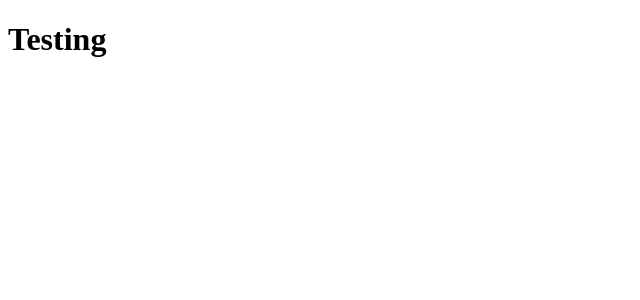
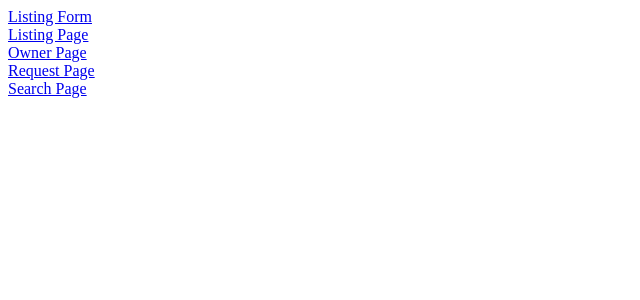
Before and after one commit to uprm-inso-4115-2020-2021-s2/semester-project-team-3, a Next.js app in the folder frontend/: page / in a window 1280 px wide. Shown: the top 300 px of the page, without its empty margins (0-640 px from the left). Built offline with nearby package versions, Linux system fonts and the light colour scheme.

Commit message:
page structure

```diff
--- a/frontend/src/pages/index.tsx
+++ b/frontend/src/pages/index.tsx
@@ -1,3 +1,7 @@
-const Index = () => <h1>Testing</h1>
+import Landing from './landing'
 
-export default Index
+export default function Index() {
+    return (
+        <Landing />
+    )
+}
--- /dev/null
+++ b/frontend/src/pages/landing/index.tsx
@@ -0,0 +1,25 @@
+import React from "react"
+export default function Index(){
+    return(
+        <div>
+            <div>
+               <a href="/lform">Listing Form</a>
+            </div>
+            <div>
+               <a href="/listing">Listing Page</a>
+            </div>
+            <div>
+               <a href="/owner">Owner Page</a>
+            </div>
+            <div>
+               <a href="/request">Request Page</a>
+            </div>
+            <div>
+               <a href="/search/search">Search Page</a>
+            </div>
+        </div>
+
+
+    )
+
+}
--- /dev/null
+++ b/frontend/src/pages/lform/index.tsx
@@ -0,0 +1,6 @@
+export default function Index(){
+    return(
+        <h1>This is Listing Form</h1>
+    )
+
+}
--- /dev/null
+++ b/frontend/src/pages/listing/index.tsx
@@ -0,0 +1,6 @@
+export default function Index(){
+    return(
+        <h1>This is Listing Page</h1>
+    )
+
+}
--- /dev/null
+++ b/frontend/src/pages/owner/index.tsx
@@ -0,0 +1,6 @@
+export default function Index(){
+    return(
+        <h1>This is Owner Page</h1>
+    )
+
+}
--- /dev/null
+++ b/frontend/src/pages/search/index.tsx
@@ -0,0 +1,6 @@
+export default function Index(){
+    return(
+        <h1>This is Search</h1>
+    )
+
+}
```
Also changed, not shown: frontend/src/pages/request/index.tsx (added, +8 -0 lines), 1 other file (tests, documents, lock files or other folders).
